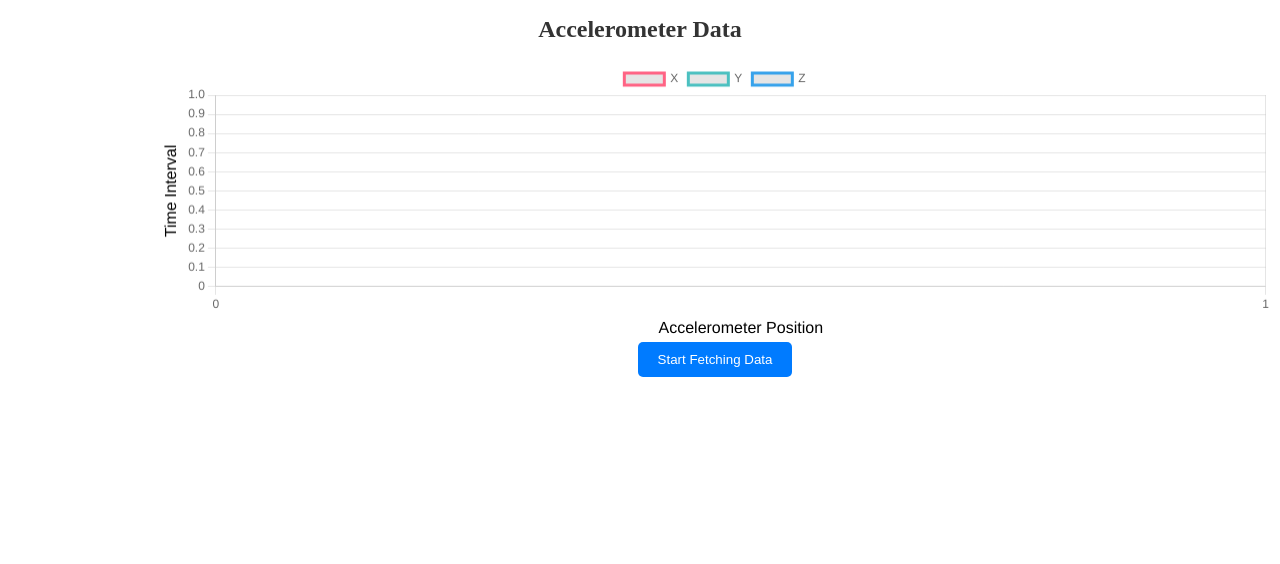
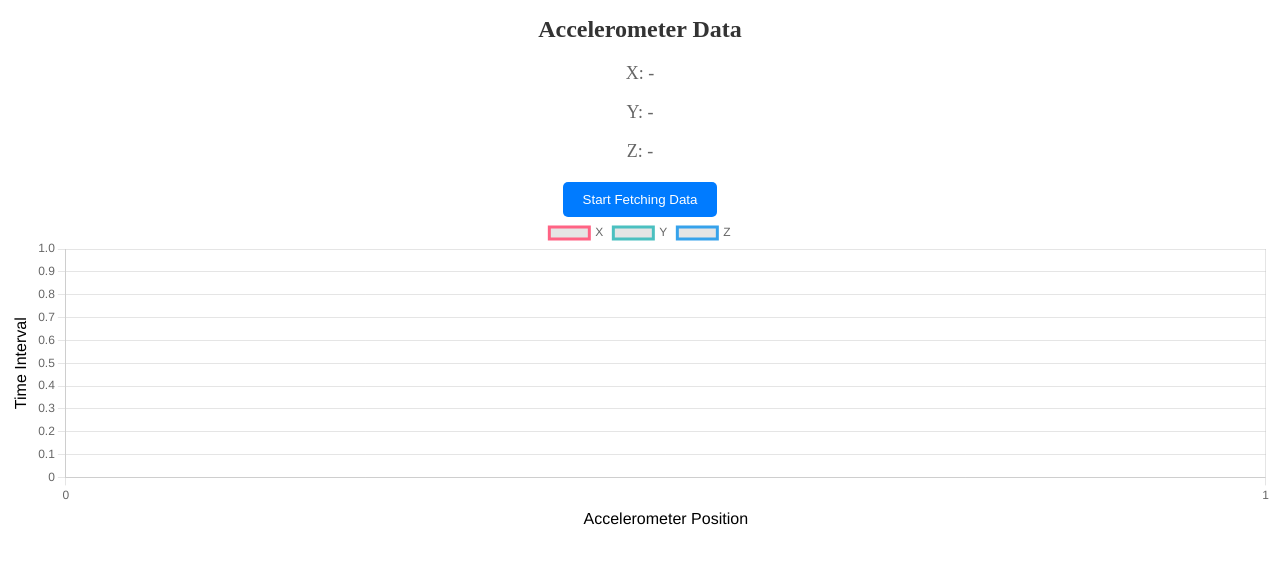
Before and after one commit to forynski/ADTtoWebApp, a website: page index.html in a window 1280 px wide. Drawn offline with nearby package versions, Linux system fonts and the light colour scheme.

Commit message:
new labels

```diff
--- a/index.html
+++ b/index.html
@@ -9,13 +9,15 @@
 <body>
     <h1>Accelerometer Data</h1>
 
-    <div id="chartContainer">
-        <div id="xyzValues" style="float: left;"></div>
-        <div id="chartAndControls" style="margin-left: 150px;">
-            <canvas id="accelerometerChart" width="400" height="100"></canvas>
-            <button id="toggleFetching" class="fetch-button">Start Fetching Data</button>
-        </div>
+    <div id="accelerometerData">
+        <p>X: <span id="xValue">-</span></p>
+        <p>Y: <span id="yValue">-</span></p>
+        <p>Z: <span id="zValue">-</span></p>
     </div>
+
+    <button id="toggleFetching" class="fetch-button">Start Fetching Data</button>
+
+    <canvas id="accelerometerChart" width="400" height="100"></canvas>
 
     <script src="https://code.jquery.com/jquery-3.6.4.min.js"></script>
     <script src="https://cdn.jsdelivr.net/npm/chart.js"></script>
@@ -115,7 +117,9 @@
                         y = data.y;
                         z = data.z;
 
-                        $('#xyzValues').prepend(`<p>X: ${x}, Y: ${y}, Z: ${z}</p>`);
+                        $('#xValue').text(x);
+                        $('#yValue').text(y);
+                        $('#zValue').text(z);
 
                         if (x < -2 || x > 2 || y < -2 || y > 2 || z < -2 || z > 2) {
                             isThresholdExceeded = true;
```
